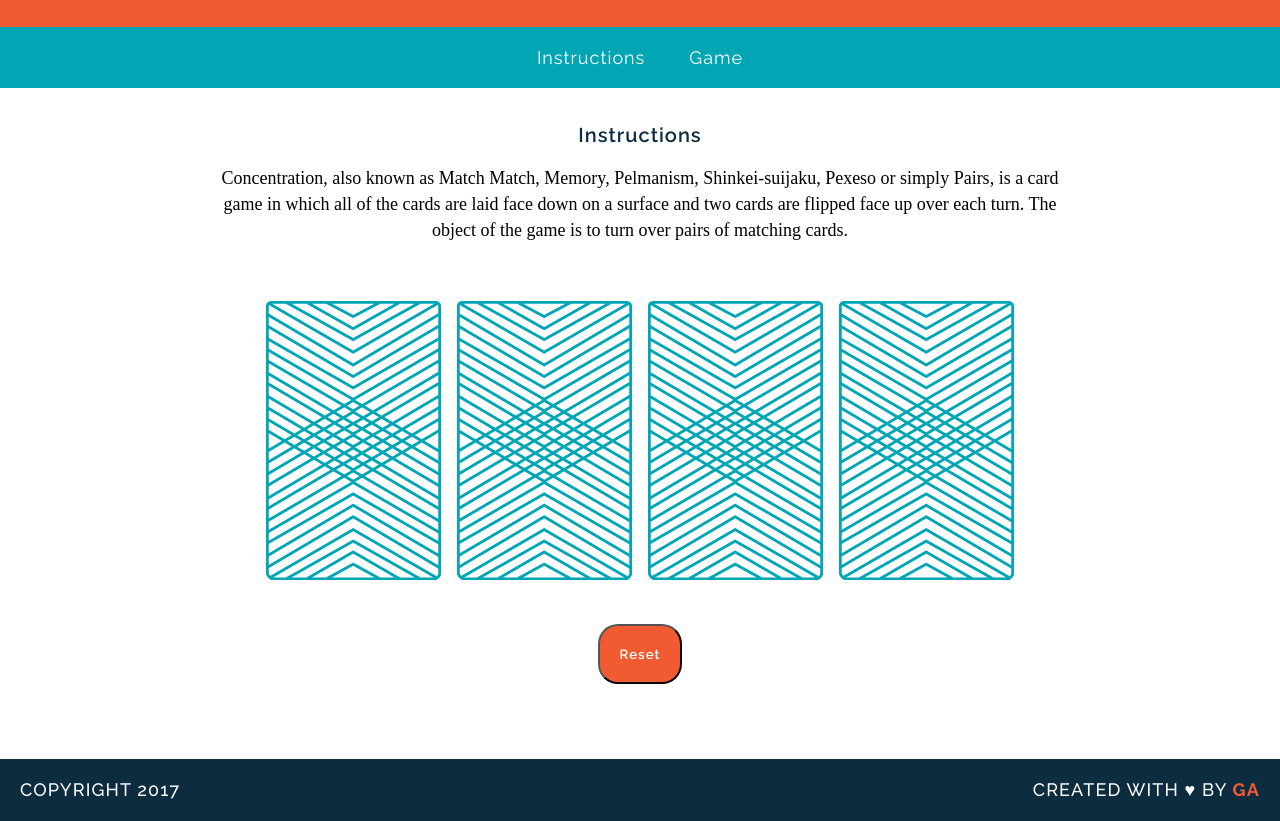
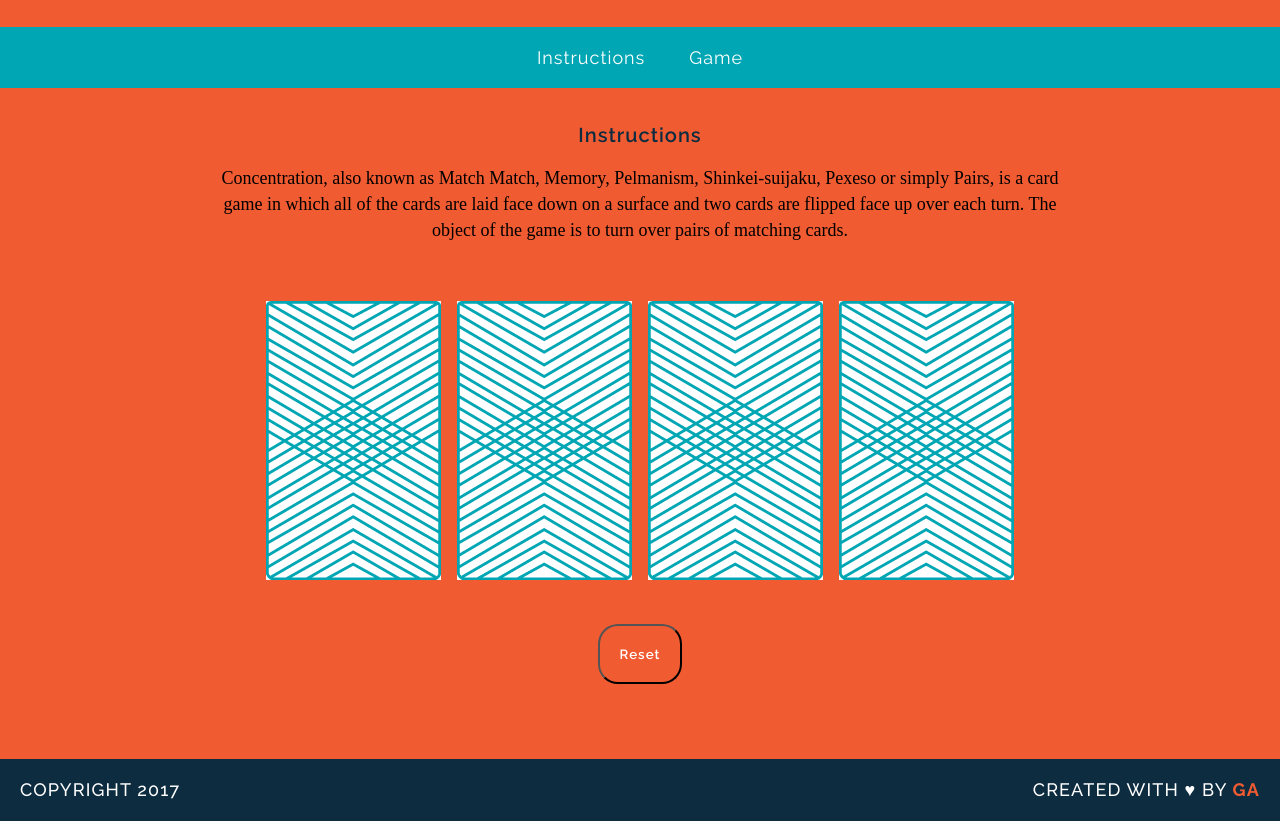
Before and after one commit to juliojesse25/wdi-fundamentals-memorygame, a plain HTML site: page memory_game/index.html in a window 1280 px wide. Shown: the part 86-907 px from the top of the page. Drawn offline with Linux system fonts and the light colour scheme; a web font is replaced by a local one.

Commit message:
change background

```diff
--- a/memory_game/css/style.css
+++ b/memory_game/css/style.css
@@ -90,3 +90,6 @@ input{
 	letter-spacing: 1px;
 	border-radius: 20px;
 }
+body {
+	background: #F15B31;
+}
```
